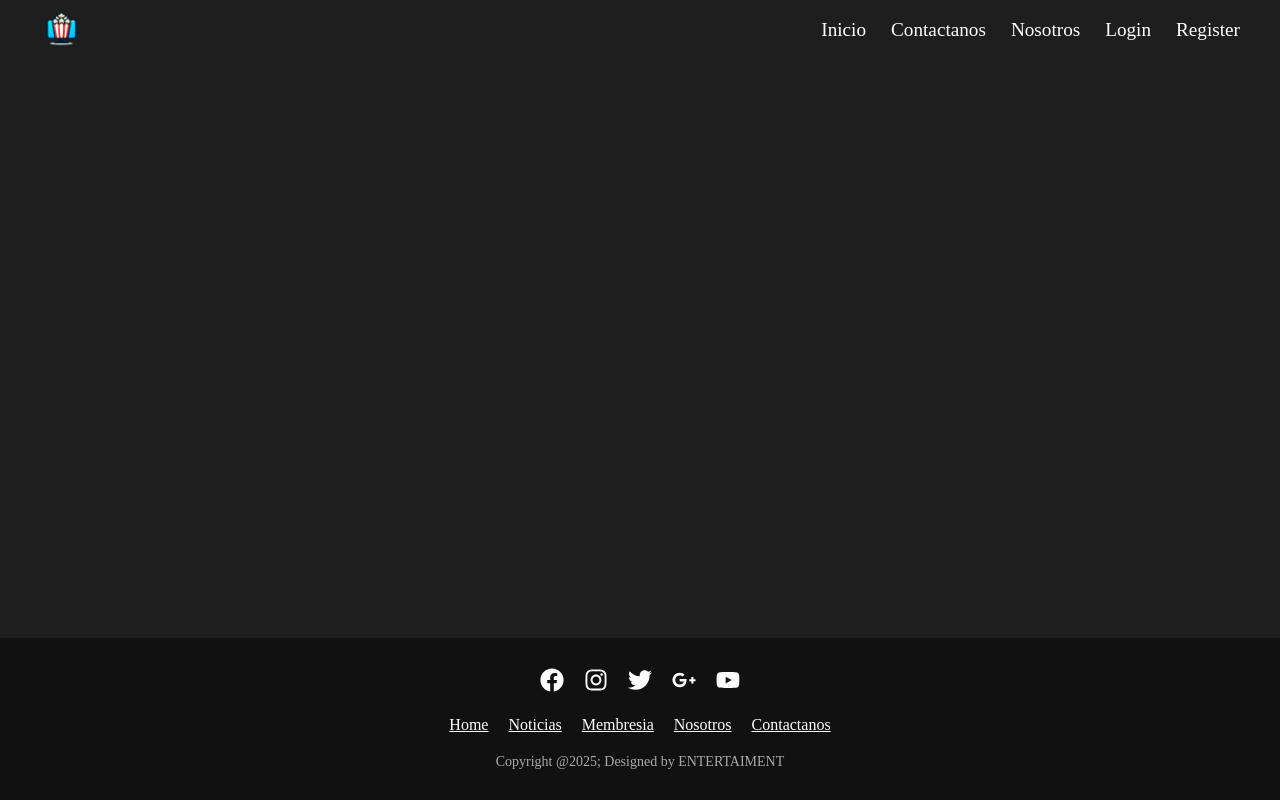
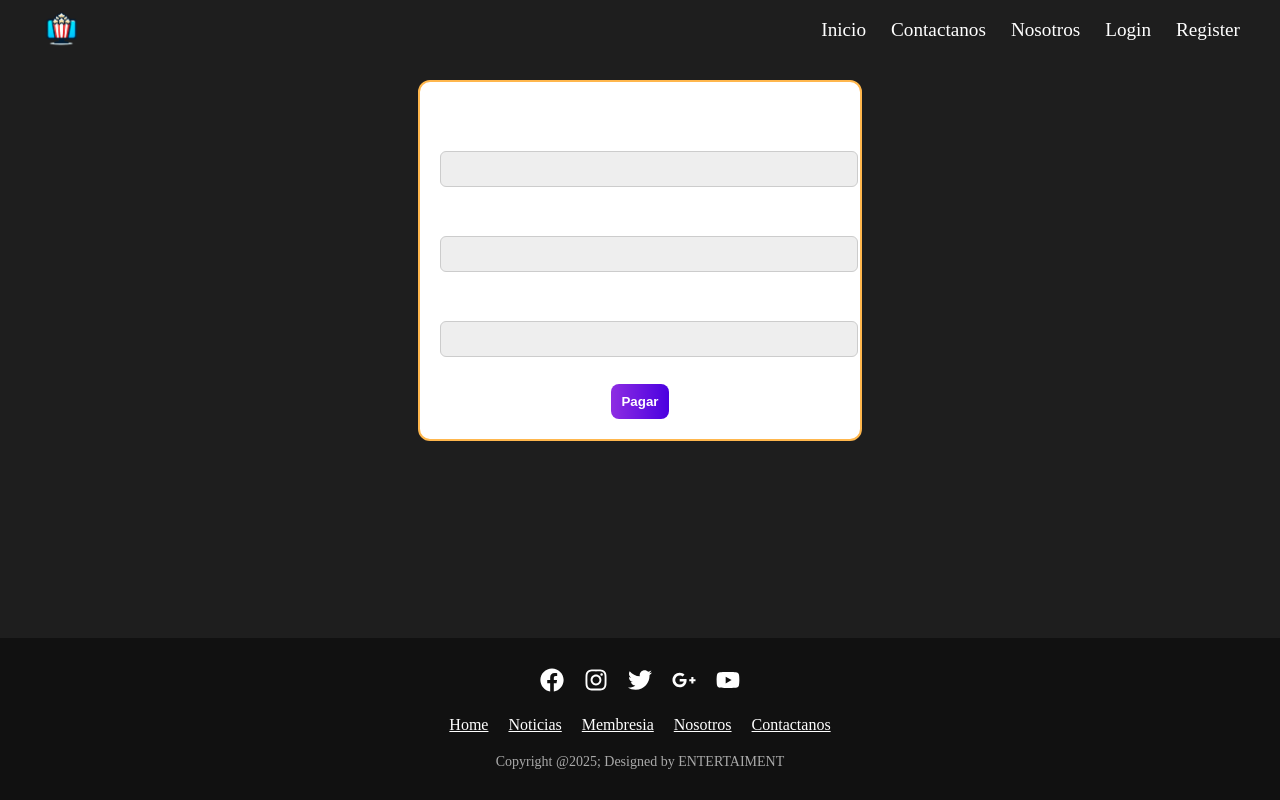
Before and after one commit to julianandres31/React, a React (Vite) app: page /formulario in a window 1280 px wide. Built offline with nearby package versions, Linux system fonts and the light colour scheme.

Commit message:
julian formulario

```diff
--- a/src/App.jsx
+++ b/src/App.jsx
@@ -14,6 +14,7 @@ import Busqueda from "./Paginas/B_Buscar";
 import P_Historial from "./Paginas/P_Historial";
 import Guia_uso from "./Paginas/P_Guia_de_uso";
 import DetallePelicula from "./Componentes/DetallePelicula";
+import Formulario from "./paginas/P_Formulario";
 
 
 function App() {
@@ -33,6 +34,7 @@ function App() {
           <Route path="/historial" element={<P_Historial />} />
           <Route path="/guia-de-uso" element={<Guia_uso />} />
           <Route path="/detalle-pelicula" element={<DetallePelicula />} />
+          <Route path="/formulario" element={<Formulario />} />
         </Routes>
       </main>
       <Footer />
--- a/src/Componentes/Footer/index.jsx
+++ b/src/Componentes/Footer/index.jsx
@@ -16,7 +16,7 @@ const Footer = () => {
       <ul className={styles.footerLinks}>
         <Link to="/Inicio"> Home</Link>
         <Link to="/"> Noticias</Link>
-        <Link to="/"> Membresia</Link>
+        <Link to="/ "> Membresia</Link>
         <Link to="/Nosotros"> Nosotros</Link>
         <Link to="/Contactanos"> Contactanos</Link>
       </ul>
--- /dev/null
+++ b/src/Componentes/Formulario/Formulario.module.css
@@ -0,0 +1,30 @@
+.formulario {
+  max-width: 400px;
+  margin: 20px auto;
+  background: white;
+  padding: 20px;
+  border-radius: 12px;
+  border: 2px solid #ffb74d;
+}
+
+label {
+  display: block;
+  margin-bottom: 12px;
+}
+
+input {
+  width: 100%;
+  padding: 8px;
+  margin-top: 4px;
+  border-radius: 6px;
+  border: 1px solid #ccc;
+}
+
+button {
+  background-color: #4caf50;
+  color: white;
+  padding: 10px;
+  border: none;
+  border-radius: 6px;
+  cursor: pointer;
+}
--- /dev/null
+++ b/src/Componentes/Formulario/Index.jsx
@@ -0,0 +1,50 @@
+import React, { useState, useEffect } from 'react';
+import styles from './Formulario.module.css';
+import { useLocation } from 'react-router-dom';
+
+function Formulario() {
+  const location = useLocation();
+  const [plan, setPlan] = useState('');
+  const [datos, setDatos] = useState({
+    nombre: '',
+    cedula: '',
+    tarjeta: '',
+  });
+
+  useEffect(() => {
+    const params = new URLSearchParams(location.search);
+    setPlan(params.get('plan'));
+  }, [location]);
+
+  const manejarCambio = (e) => {
+    setDatos({ ...datos, [e.target.name]: e.target.value });
+  };
+
+  const manejarEnvio = (e) => {
+    e.preventDefault();
+    alert(`¡Gracias ${datos.nombre}!\nHas comprado el plan ${plan}`);
+  };
+
+  return (
+    <div className={styles.formulario}>
+      <h2>Formulario de pago - {plan}</h2>
+      <form onSubmit={manejarEnvio}>
+        <label>Nombre completo:
+          <input type="text" name="nombre" required onChange={manejarCambio} />
+        </label>
+
+        <label>Cédula:
+          <input type="text" name="cedula" required onChange={manejarCambio} />
+        </label>
+
+        <label>Tarjeta de crédito:
+          <input type="text" name="tarjeta" required maxLength="16" onChange={manejarCambio} />
+        </label>
+
+        <button type="submit">Pagar</button>
+      </form>
+    </div>
+  );
+}
+
+export default Formulario;
--- /dev/null
+++ b/src/Paginas/P_Formulario.jsx
@@ -0,0 +1,12 @@
+import React from 'react';
+import Formulario from '../Componentes/Formulario';
+
+function P_Formulario() {
+  return (
+    <div>
+      <Formulario />
+    </div>
+  );
+}
+
+export default P_Formulario;
```
